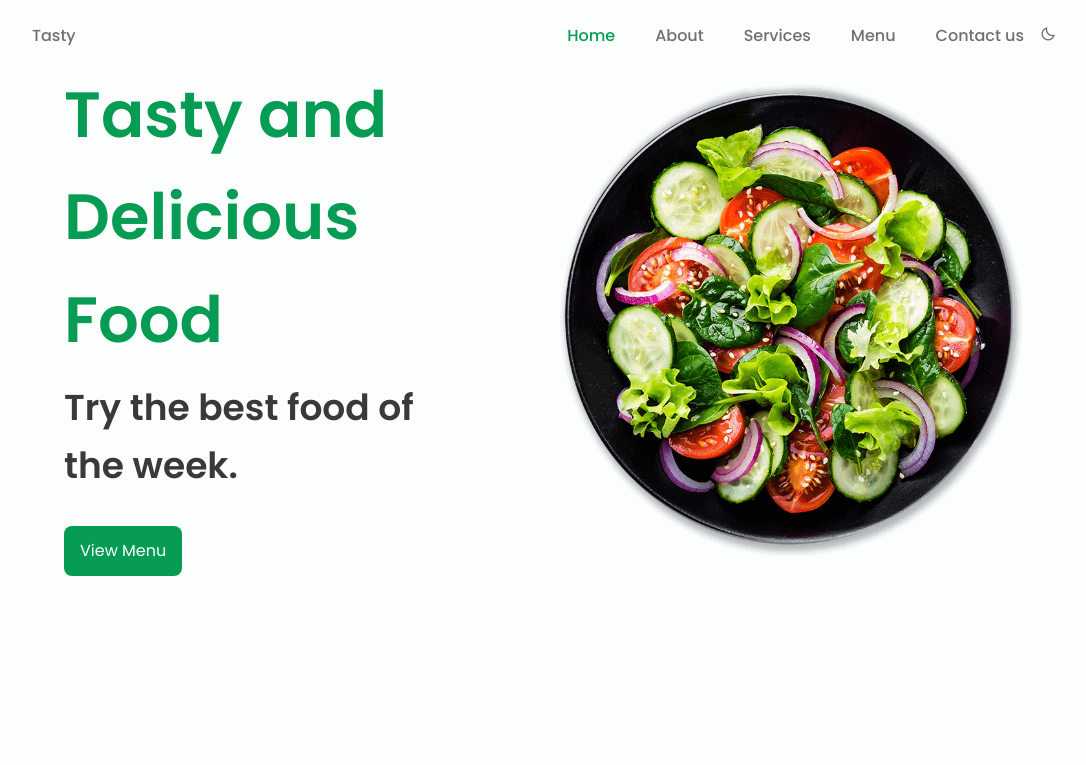
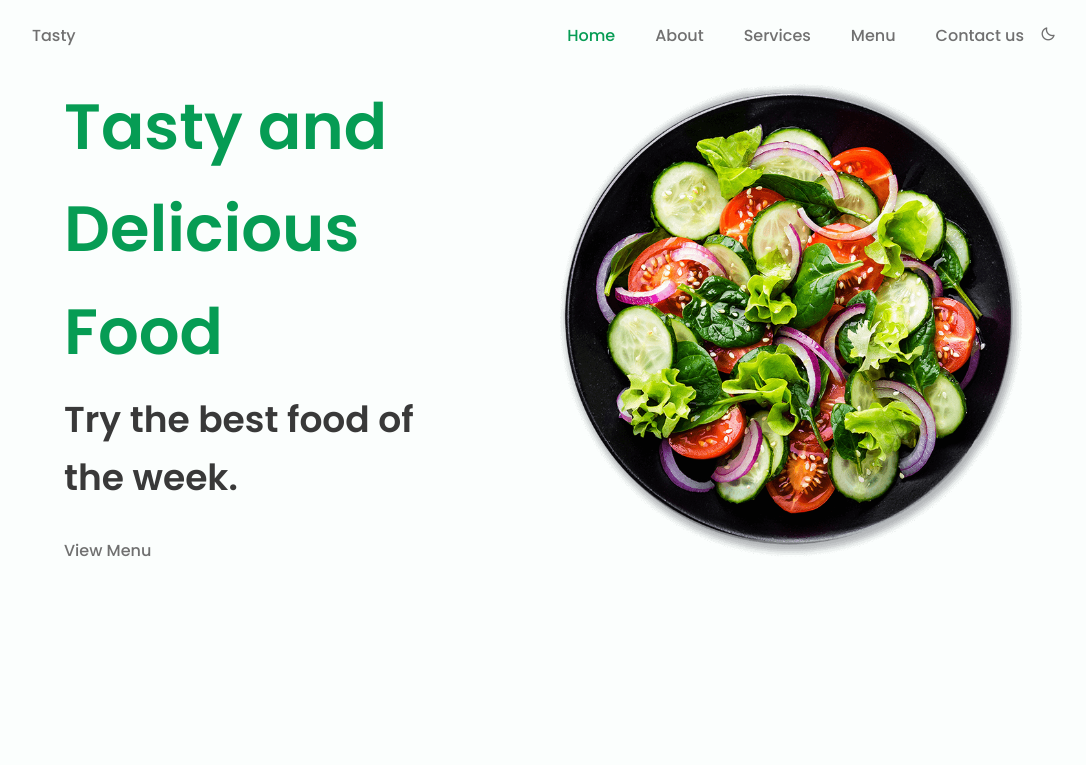
Before and after one commit to ManiKantamaddi2003/restaurant_doshna, a plain HTML site: page responsive-website-restaurant-main/index.html in a window 1280 px wide. Shown: the top 765 px of the page, without its empty margins (96-1182 px from the left). Drawn offline with nearby package versions, Linux system fonts and the light colour scheme.

Commit message:
Update index.html

```diff
--- a/responsive-website-restaurant-main/index.html
+++ b/responsive-website-restaurant-main/index.html
@@ -49,7 +49,7 @@
                     <div class="home__data">
                         <h1 class="home__title">Tasty and Delicious Food</h1>
                         <h2 class="home__subtitle">Try the best food of <br> the week.</h2>
-                        <a href="#menu" class="button">View Menu</a>
+                        <a href="#menu" class="nav__link">View Menu</a>
                     </div>
 
                     <img src="assets/img/home.png" alt="" class="home__img">
```
